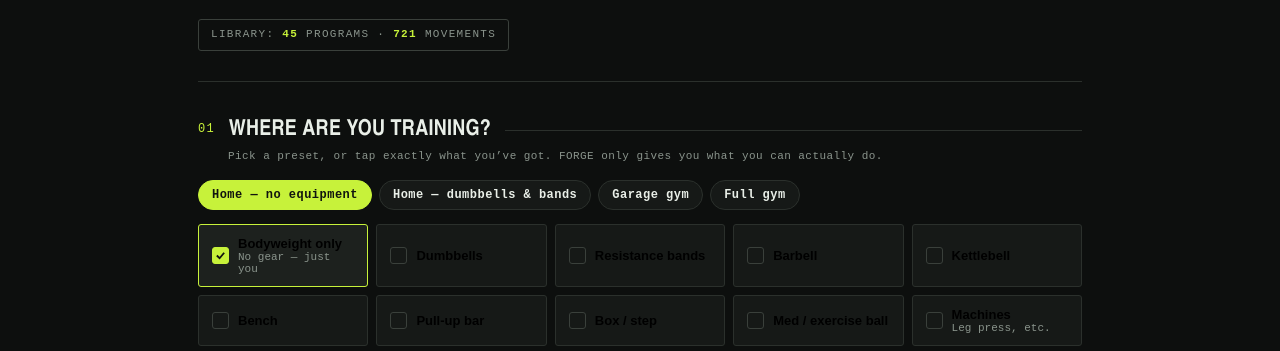
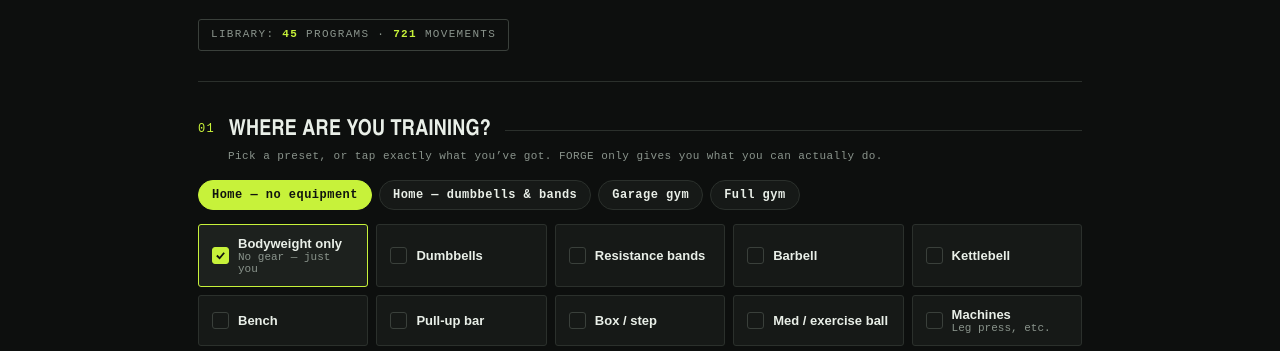
Before and after one commit to luckysigns/Forge, a plain HTML site: page index.html in a window 1280 px wide. Shown: the part 375-726 px from the top of the page. Drawn offline with Linux system fonts and the light colour scheme.

Commit message:
Add files via upload

```diff
--- a/index.html
+++ b/index.html
@@ -74,13 +74,13 @@ header.top{position:sticky;top:0;z-index:40;background:linear-gradient(180deg,va
 
 /* equipment chips with check */
 .eqgrid{display:grid;grid-template-columns:repeat(auto-fill,minmax(150px,1fr));gap:8px}
-.eqchip{cursor:pointer;display:flex;align-items:center;gap:9px;border:1px solid var(--line);background:var(--panel);border-radius:var(--rad);padding:11px 13px;transition:.14s;text-align:left}
+.eqchip{cursor:pointer;display:flex;align-items:center;gap:9px;border:1px solid var(--line);background:var(--panel);border-radius:var(--rad);padding:11px 13px;transition:.14s;text-align:left;color:var(--chalk)}
 .eqchip:hover{border-color:var(--line-2)}
 .eqchip.on{border-color:var(--lime);background:var(--panel-2)}
 .eqchip .bx{flex:none;width:17px;height:17px;border:1px solid var(--line-2);border-radius:3px;display:grid;place-items:center}
 .eqchip.on .bx{background:var(--lime);border-color:var(--lime)}
 .eqchip.on .bx svg{width:11px;height:11px;stroke:#11140f}
-.eqchip .lb{font-size:13px;font-weight:600}
+.eqchip .lb{font-size:13px;font-weight:600;color:var(--chalk)}
 .eqchip .lb small{display:block;font-weight:400;color:var(--fog);font-size:11px;font-family:'SF Mono',monospace}
 .eqchip:focus-visible{outline:2px solid var(--lime);outline-offset:2px}
 .loc-presets{display:flex;gap:7px;flex-wrap:wrap;margin-bottom:14px}
```
